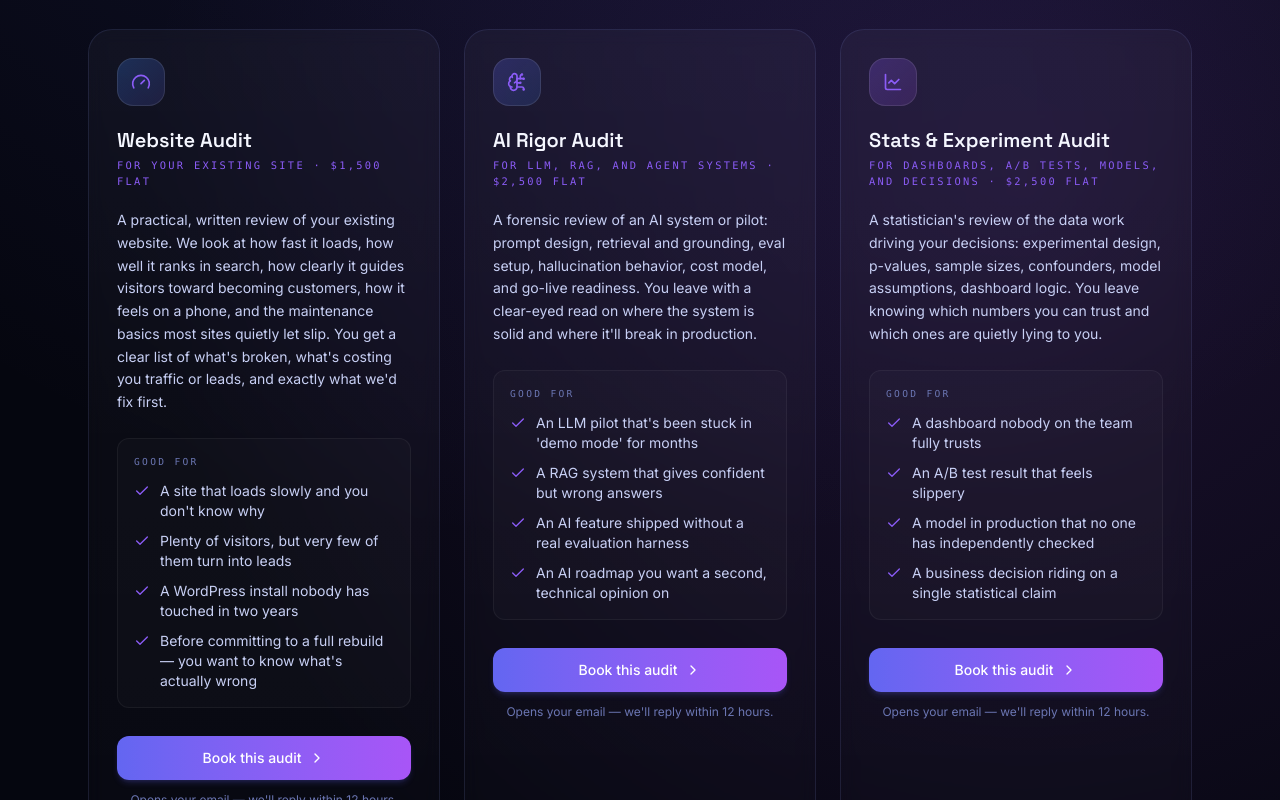
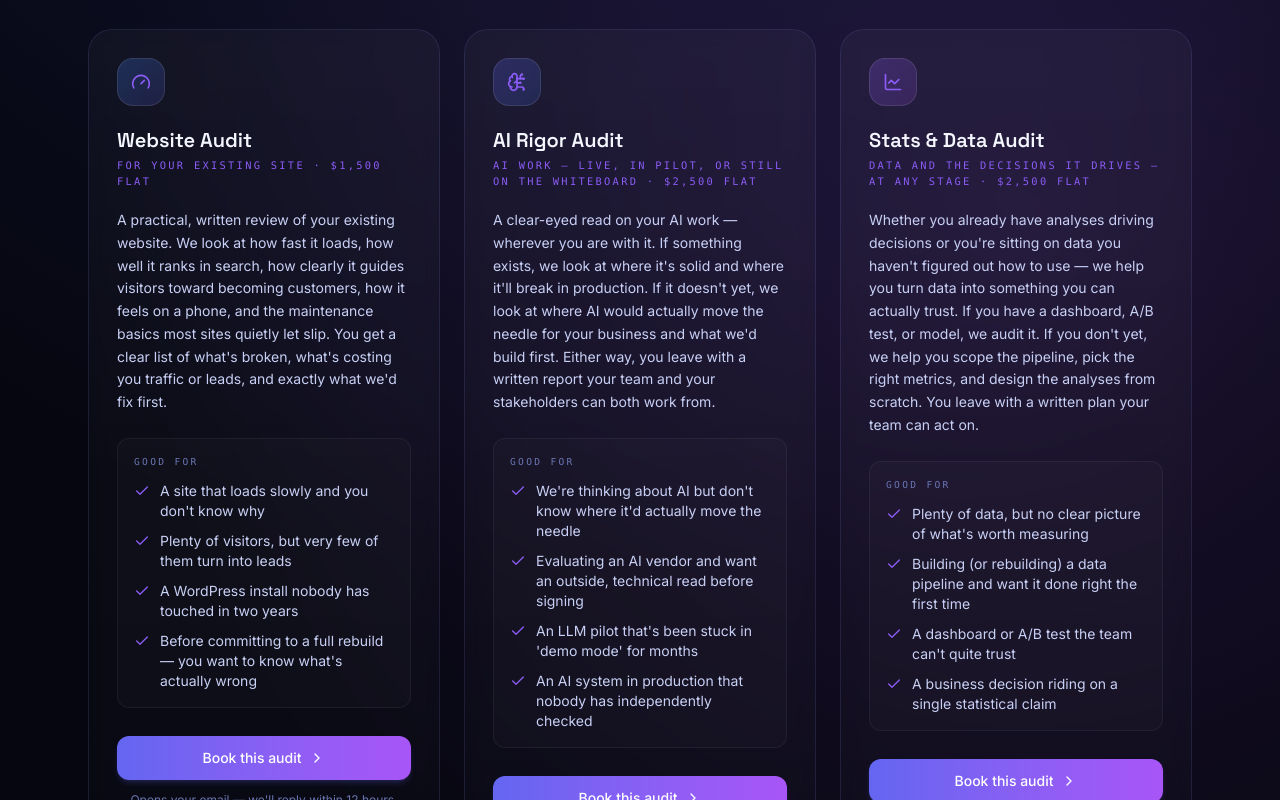
Before and after one commit to jestatsio/jestatsio.github.io, a Next.js app: page /diagnostic in a window 1280 px wide. Shown: the part 700-1500 px from the top of the page. Built offline with nearby package versions, Linux system fonts and the light colour scheme.

Commit message:
diagnostic rigor

```diff
--- a/src/app/diagnostic/page.tsx
+++ b/src/app/diagnostic/page.tsx
@@ -19,11 +19,11 @@ import { SectionHeading } from "@/components/SectionHeading";
 export const metadata: Metadata = {
   title: "The One-Week Diagnostic — J&E Statistical Consulting",
   description:
-    "A fixed-fee, one-week audit of your website, AI, or statistics work. Written report. No decks. Reply within 12 hours. From $1,500.",
+    "A fixed-fee, one-week diagnostic of your website, AI, or data work — whether you have a system to audit or you're still trying to figure out where to start. Written report. No decks. Reply within 12 hours. From $1,500.",
   openGraph: {
     title: "The One-Week Diagnostic — J&E Statistical Consulting",
     description:
-      "A fixed-fee, one-week audit of your website, AI, or statistics work. Written report. No decks. Reply within 12 hours.",
+      "A fixed-fee, one-week diagnostic of your website, AI, or data work — whether you have a system to audit or you're still figuring out where to start.",
     url: "https://jestats.io/diagnostic",
     type: "website",
   },
@@ -62,36 +62,36 @@ const skus: Sku[] = [
   {
     id: "ai-rigor",
     title: "AI Rigor Audit",
-    tagline: "For LLM, RAG, and agent systems",
+    tagline: "AI work — live, in pilot, or still on the whiteboard",
     price: "$2,500 flat",
     pitch:
-      "A forensic review of an AI system or pilot: prompt design, retrieval and grounding, eval setup, hallucination behavior, cost model, and go-live readiness. You leave with a clear-eyed read on where the system is solid and where it'll break in production.",
+      "A clear-eyed read on your AI work — wherever you are with it. If something exists, we look at where it's solid and where it'll break in production. If it doesn't yet, we look at where AI would actually move the needle for your business and what we'd build first. Either way, you leave with a written report your team and your stakeholders can both work from.",
     icon: BrainCircuit,
     accent: "indigo",
     goodFor: [
+      "We're thinking about AI but don't know where it'd actually move the needle",
+      "Evaluating an AI vendor and want an outside, technical read before signing",
       "An LLM pilot that's been stuck in 'demo mode' for months",
-      "A RAG system that gives confident but wrong answers",
-      "An AI feature shipped without a real evaluation harness",
-      "An AI roadmap you want a second, technical opinion on",
+      "An AI system in production that nobody has independently checked",
     ],
     mailSubject: "Book AI Rigor Audit",
   },
   {
     id: "stats-experiment",
-    title: "Stats & Experiment Audit",
-    tagline: "For dashboards, A/B tests, models, and decisions",
+    title: "Stats & Data Audit",
+    tagline: "Data and the decisions it drives — at any stage",
     price: "$2,500 flat",
     pitch:
-      "A statistician's review of the data work driving your decisions: experimental design, p-values, sample sizes, confounders, model assumptions, dashboard logic. You leave knowing which numbers you can trust and which ones are quietly lying to you.",
+      "Whether you already have analyses driving decisions or you're sitting on data you haven't figured out how to use — we help you turn data into something you can actually trust. If you have a dashboard, A/B test, or model, we audit it. If you don't yet, we help you scope the pipeline, pick the right metrics, and design the analyses from scratch. You leave with a written plan your team can act on.",
     icon: LineChart,
     accent: "violet",
     goodFor: [
-      "A dashboard nobody on the team fully trusts",
-      "An A/B test result that feels slippery",
-      "A model in production that no one has independently checked",
+      "Plenty of data, but no clear picture of what's worth measuring",
+      "Building (or rebuilding) a data pipeline and want it done right the first time",
+      "A dashboard or A/B test the team can't quite trust",
       "A business decision riding on a single statistical claim",
     ],
-    mailSubject: "Book Stats & Experiment Audit",
+    mailSubject: "Book Stats & Data Audit",
   },
 ];
 
@@ -127,6 +127,10 @@ const deliverables = [
 ];
 
 const faqs = [
+  {
+    q: "We don't have an AI pilot or analyses yet — is this still useful?",
+    a: "Yes. About a third of our diagnostics are early-stage — companies thinking about AI or data work but trying to figure out where it would actually pay off. We do the same shape of analysis, just looking forward (where would this move the needle, what would we build first, in what order) instead of backward (where is the existing system failing). Same price, same week, same written report.",
+  },
   {
     q: "Why a fixed fee instead of a proposal?",
     a: "Proposals waste both of us a week. If the audit is worth $1,500 or $2,500, you should be able to decide that in a single email, not a procurement cycle. The whole point of this offer is to skip the friction.",
@@ -196,7 +200,7 @@ export default function DiagnosticPage() {
                 <span className="text-gradient">No decks.</span>
               </>
             }
-            description="A fixed-fee diagnostic of your website, AI, or statistics work, delivered as a written audit you can hand to your team. The fastest way to find out where your system actually holds up — and the lowest-friction way to start working with us."
+            description="A fixed-fee diagnostic of your website, AI, or data work — whether you already have a system to audit or you're trying to figure out where to start. We meet you where you are, do the analysis in a week, and write the report your team can actually use."
           />
 
           <div className="mx-auto mt-10 flex max-w-3xl flex-wrap items-center justify-center gap-3">
```
